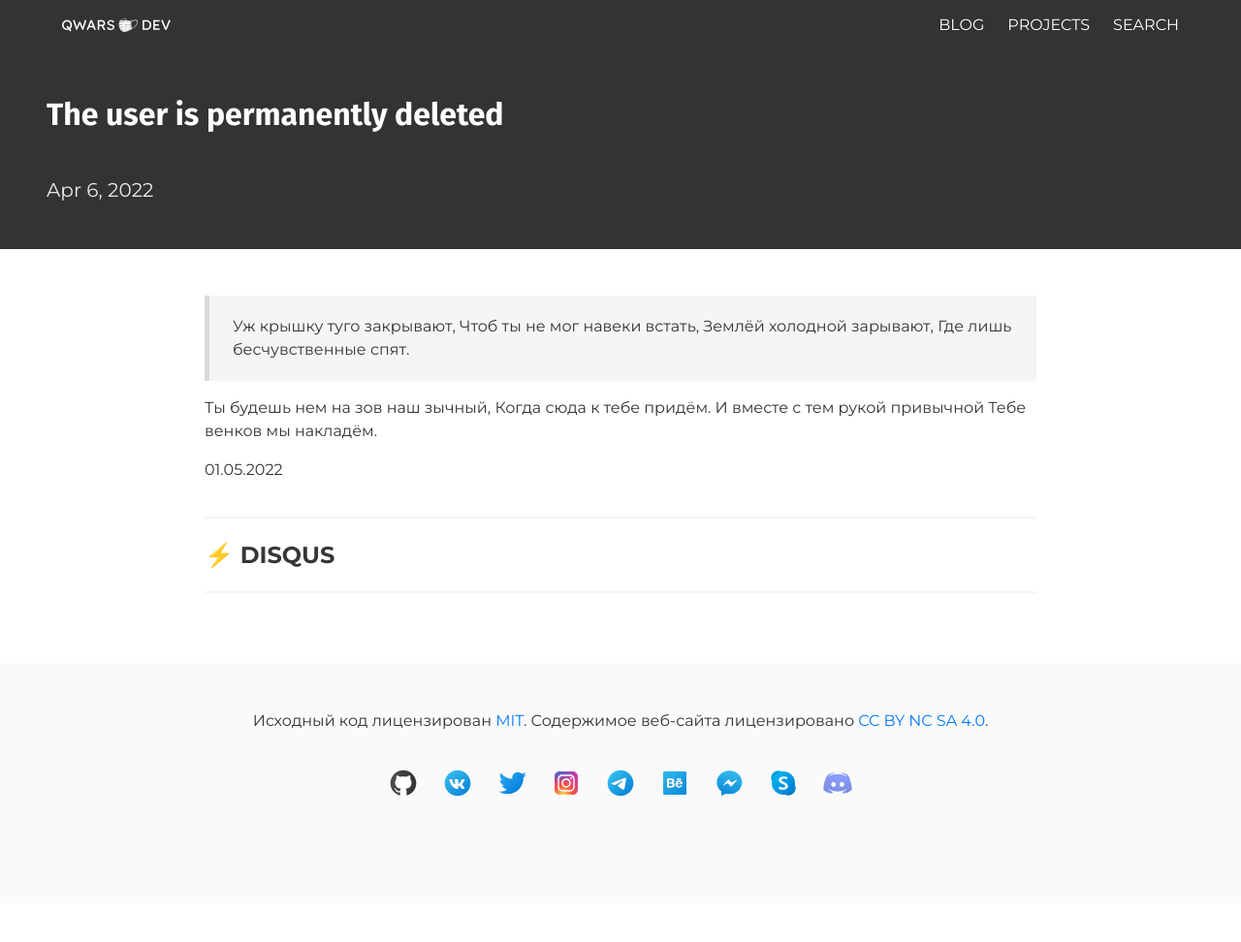
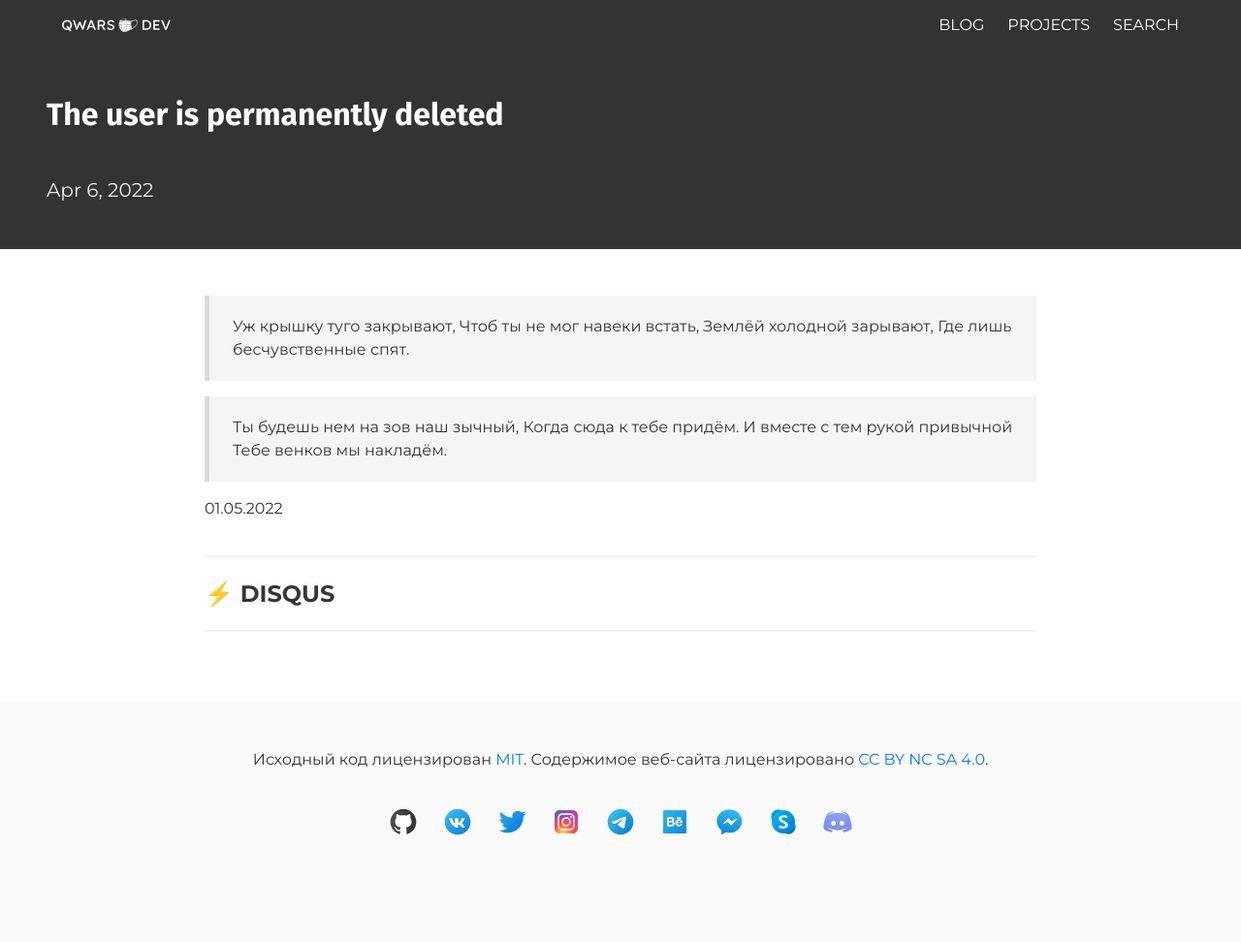
Before and after one commit to maxqwars/maxqwars.github.io, a Jekyll site: the page built from _posts/2022-04-06-death-no-more.md, in a window 1280 px wide. Shown: the whole page at 97% size. Built offline with Jekyll 4.4.1, drawn with Linux system fonts in a browser that asks for light colours; nearby versions of some CDN libraries; comment, search, counter and statistics services are not loaded; before the commit the page ends 932 px from its top, so only the background shows below that.

```diff
--- a/_posts/2022-04-06-death-no-more.md
+++ b/_posts/2022-04-06-death-no-more.md
@@ -12,7 +12,7 @@ category: announce
 Землёй холодной зарывают,
 Где лишь бесчувственные спят.
 
-Ты будешь нем на зов наш зычный,
+> Ты будешь нем на зов наш зычный,
 Когда сюда к тебе придём.
 И вместе с тем рукой привычной
 Тебе венков мы накладём.
```
